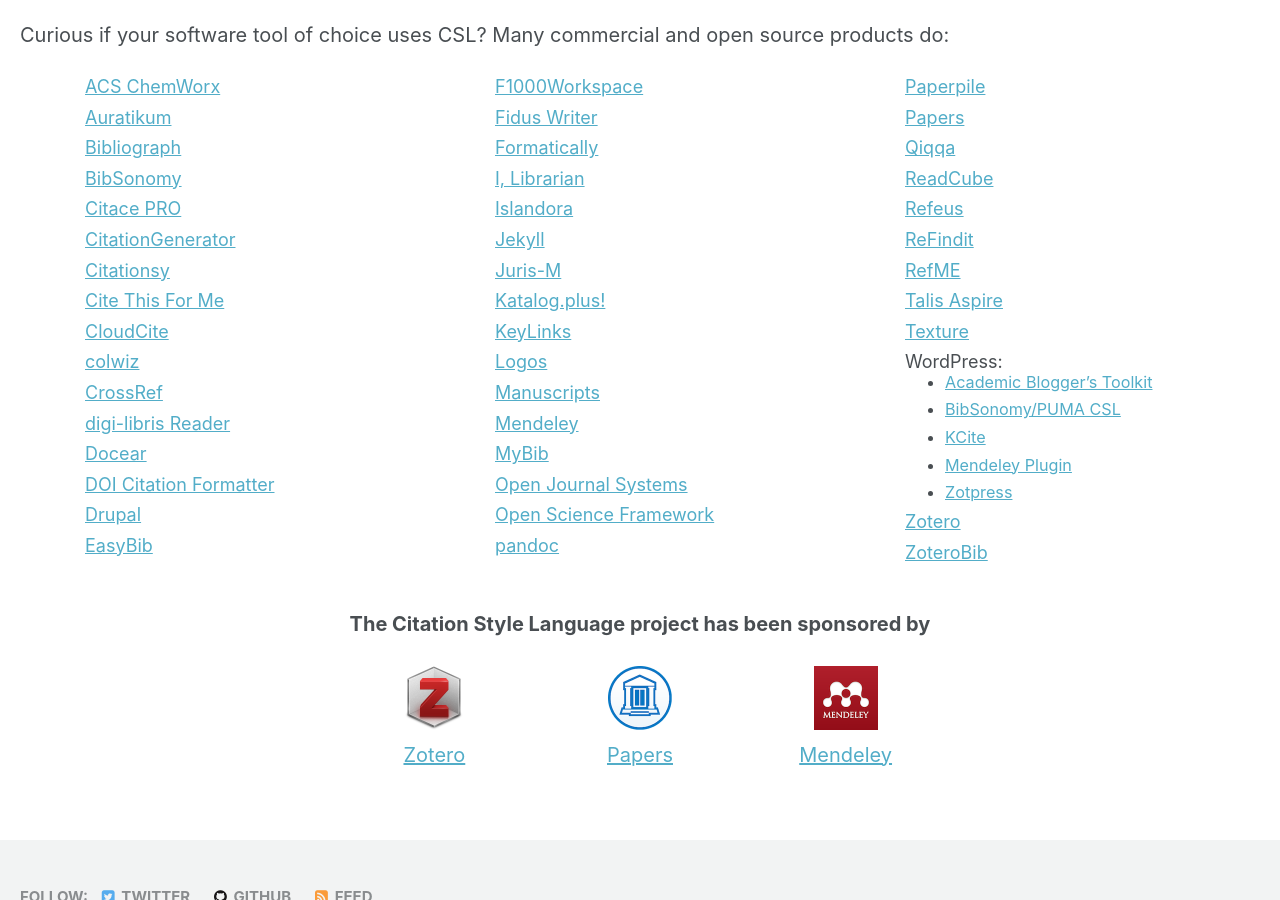
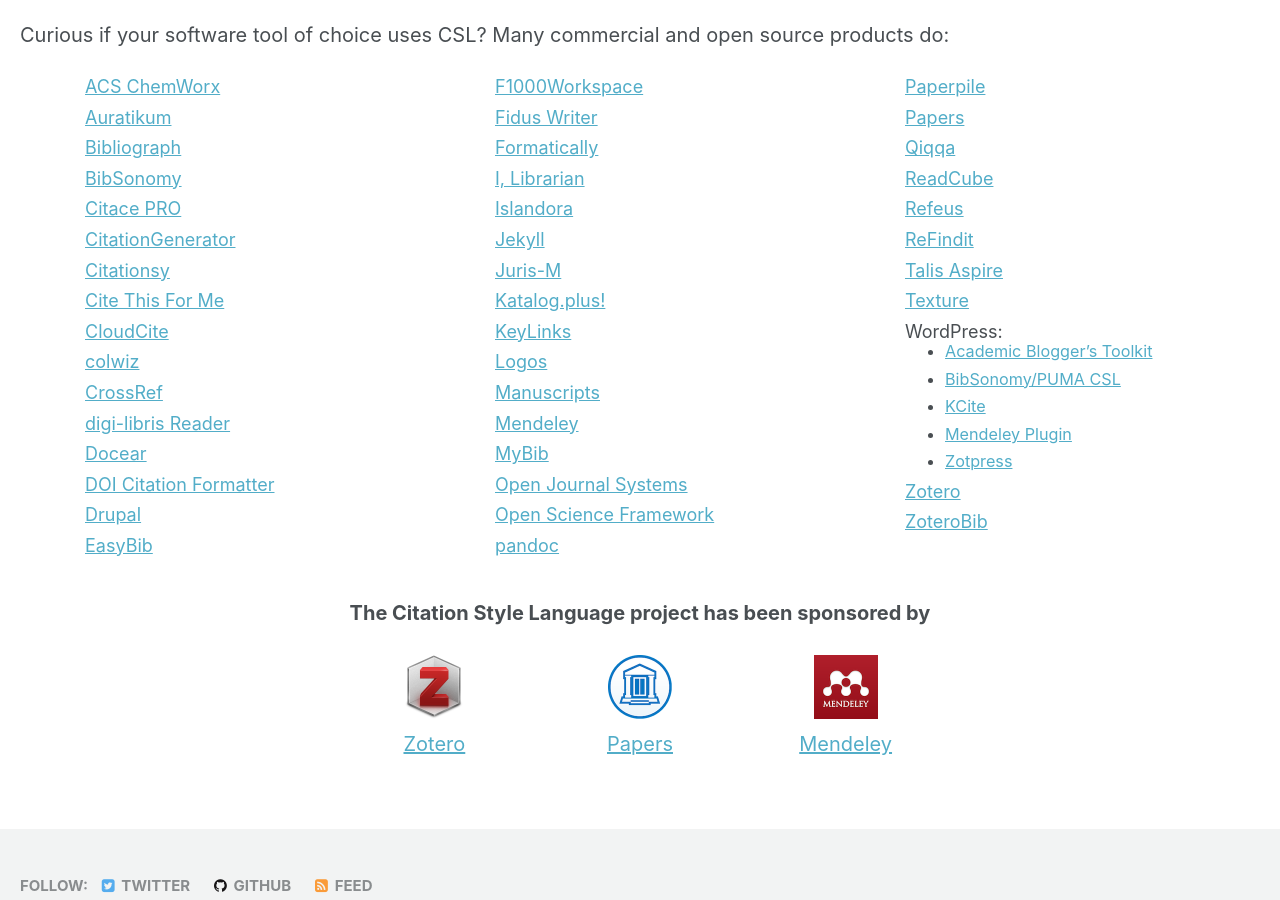
Before and after one commit to citation-style-language/citation-style-language.github.io, a Jekyll site: the page built from _pages/index.md, in a window 1280 px wide and 900 px high, scrolled down 729 px. Built offline with Jekyll 4.4.1, drawn with Linux system fonts in a browser that asks for light colours; the list of posts is cut into pages by our own code.

Commit message:
Update index.md
Drop RefME (apparently shut down in March 2017 per https://en.wikipedia.org/wiki/RefME)

```diff
--- a/_pages/index.md
+++ b/_pages/index.md
@@ -84,8 +84,6 @@
     url: https://refeus.de/
   - title: ReFindit
     url: http://refindit.org/
-  - title: RefME
-    url: https://www.refme.com/
   - title: Talis Aspire
     url: http://talisaspire.com/
   - title: Texture
```
